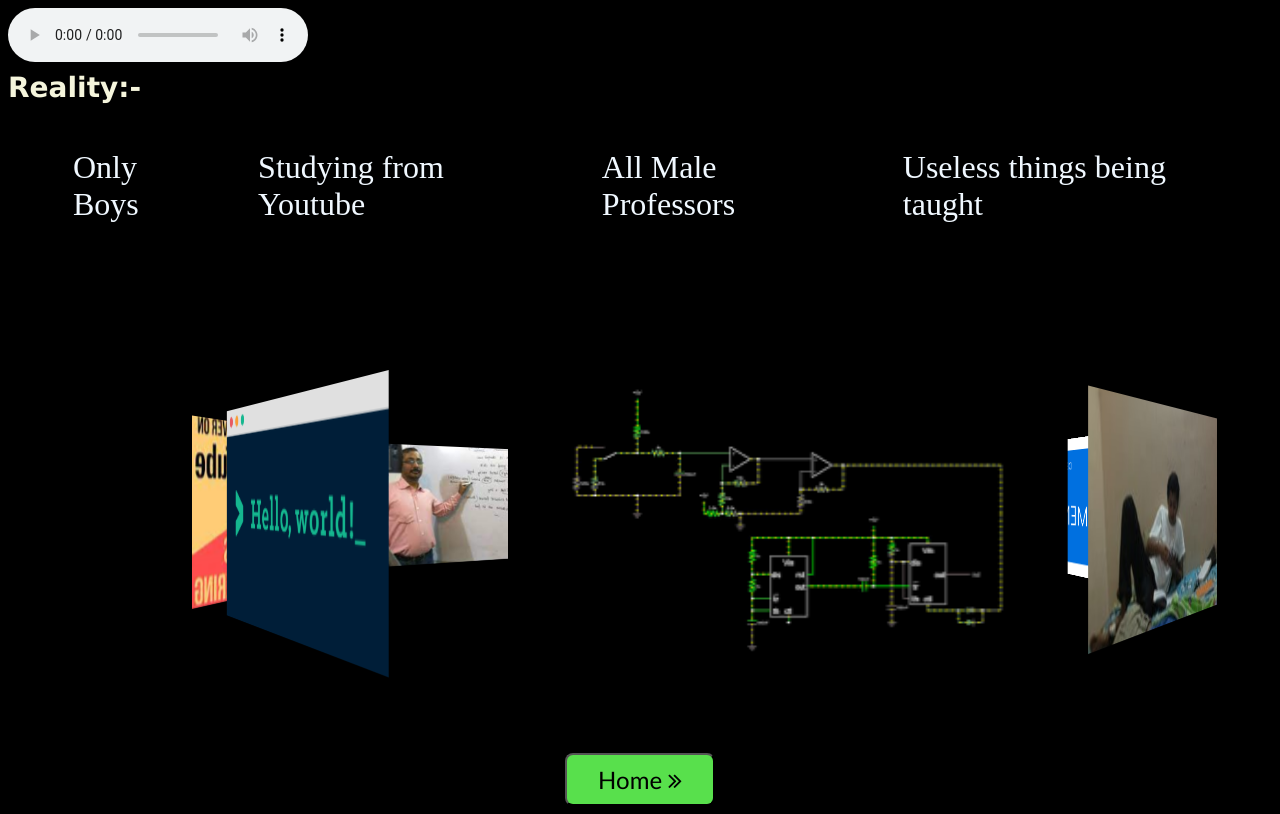
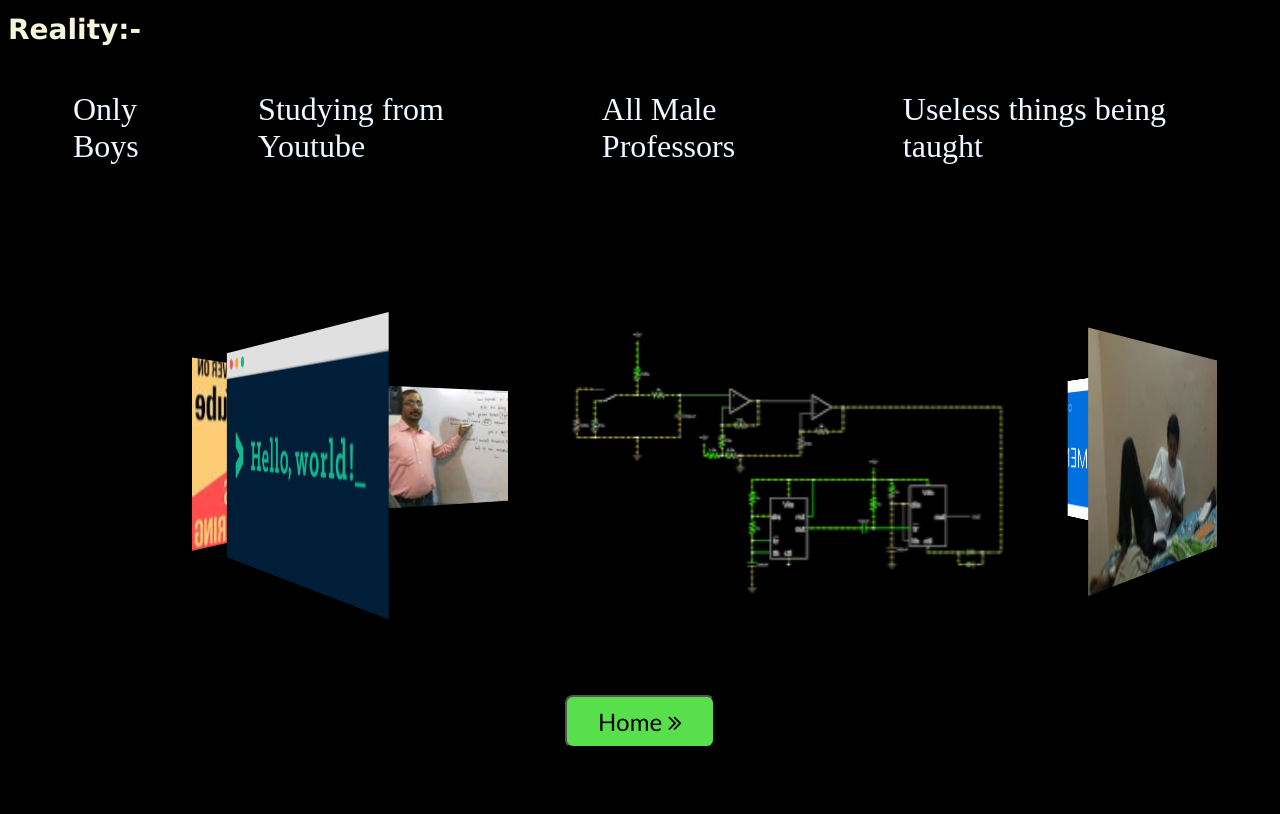
Before and after one commit to irfan-iiitr/HOGproject, a website: page reality.html in a window 1280 px wide. Drawn offline with Linux system fonts and the light colour scheme.

Commit message:
Update reality.html

```diff
--- a/reality.html
+++ b/reality.html
@@ -109,7 +109,7 @@
     </style>
 </head>
 <body>
-    <audio controls autoplay>
+    <audio autoplay hidden>
   <source src="mp31.ogg" type="audio/ogg">
   <source src="mp31.mp3" type="audio/mpeg">
 Your browser does not support the audio element.
```
